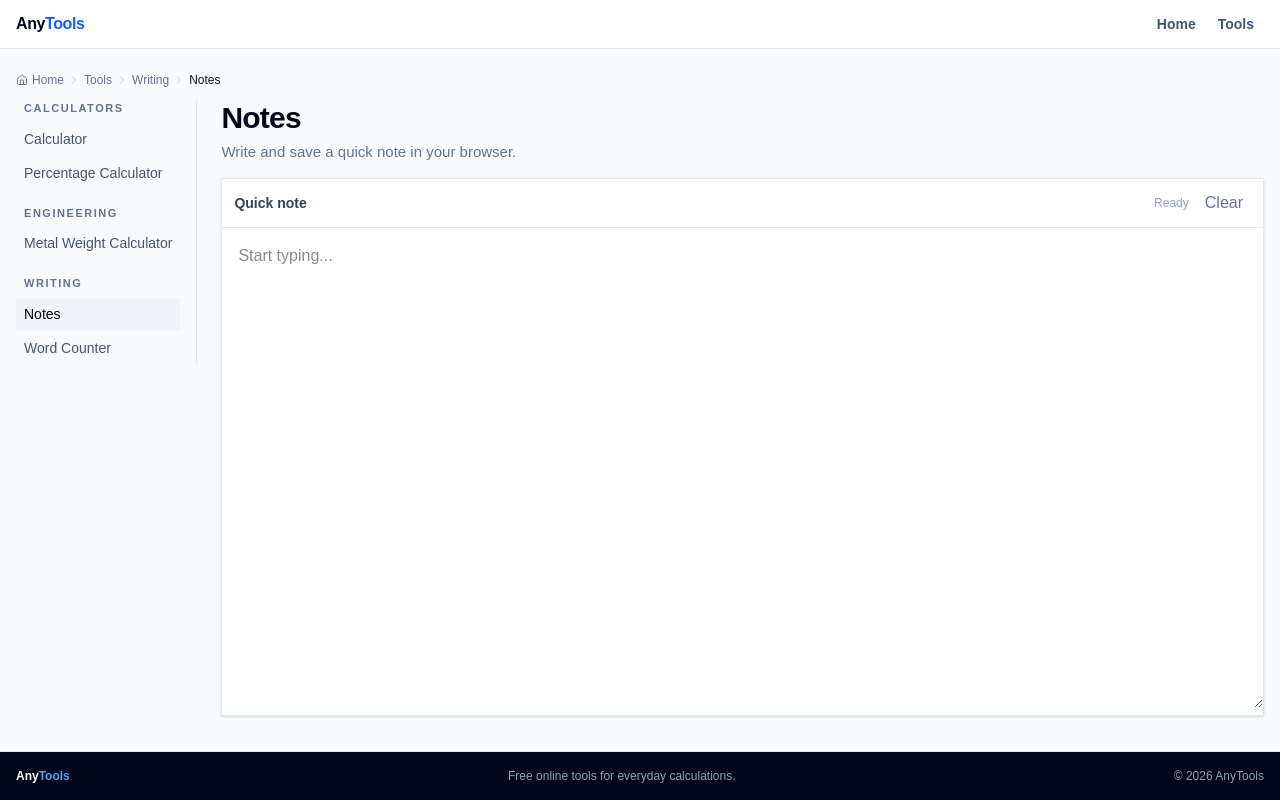
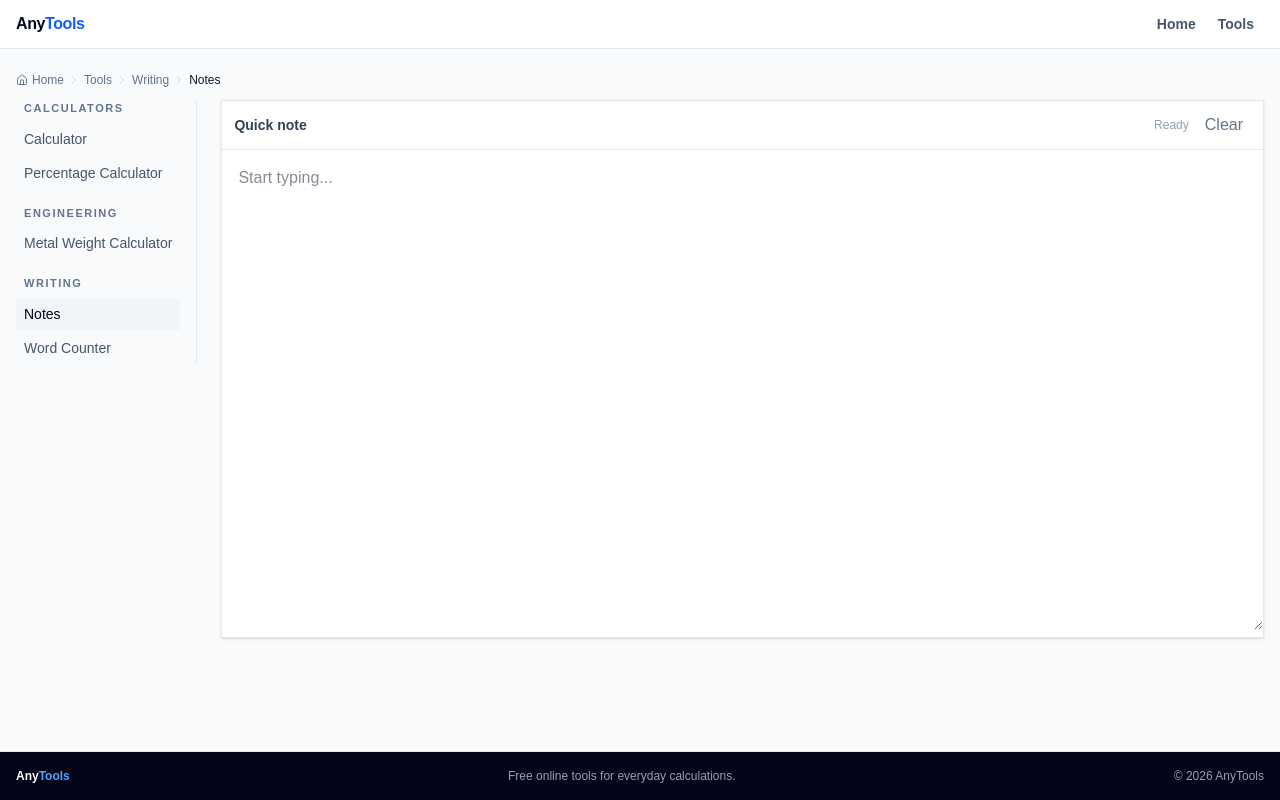
Before and after one commit to farukislamyt/any-tools, a Next.js app: page /tools/notes in a window 1280 px wide. Built offline with nearby package versions, Linux system fonts and the light colour scheme.

Commit message:
Remove repeated tool headings and descriptions from shared ToolShell

```diff
--- a/components/tool-shell.tsx
+++ b/components/tool-shell.tsx
@@ -7,7 +7,7 @@ import { tools } from "@/lib/tools";
 
 export function ToolShell({
   title,
-  description,
+  description: _description,
   category,
   children,
 }: {
@@ -73,11 +73,7 @@ export function ToolShell({
             <div className="sticky top-16"><ToolList currentTitle={title} /></div>
           </aside>
 
-          <section aria-labelledby="tool-title" className="min-w-0 flex-1">
-            <div className="mb-4 max-w-2xl">
-              <h1 id="tool-title" className="text-2xl font-black tracking-tight sm:text-3xl">{title}</h1>
-              <p className="mt-1.5 text-sm leading-5 text-slate-500 sm:text-[15px]">{description}</p>
-            </div>
+          <section className="min-w-0 flex-1">
             {children}
           </section>
         </div>
```
